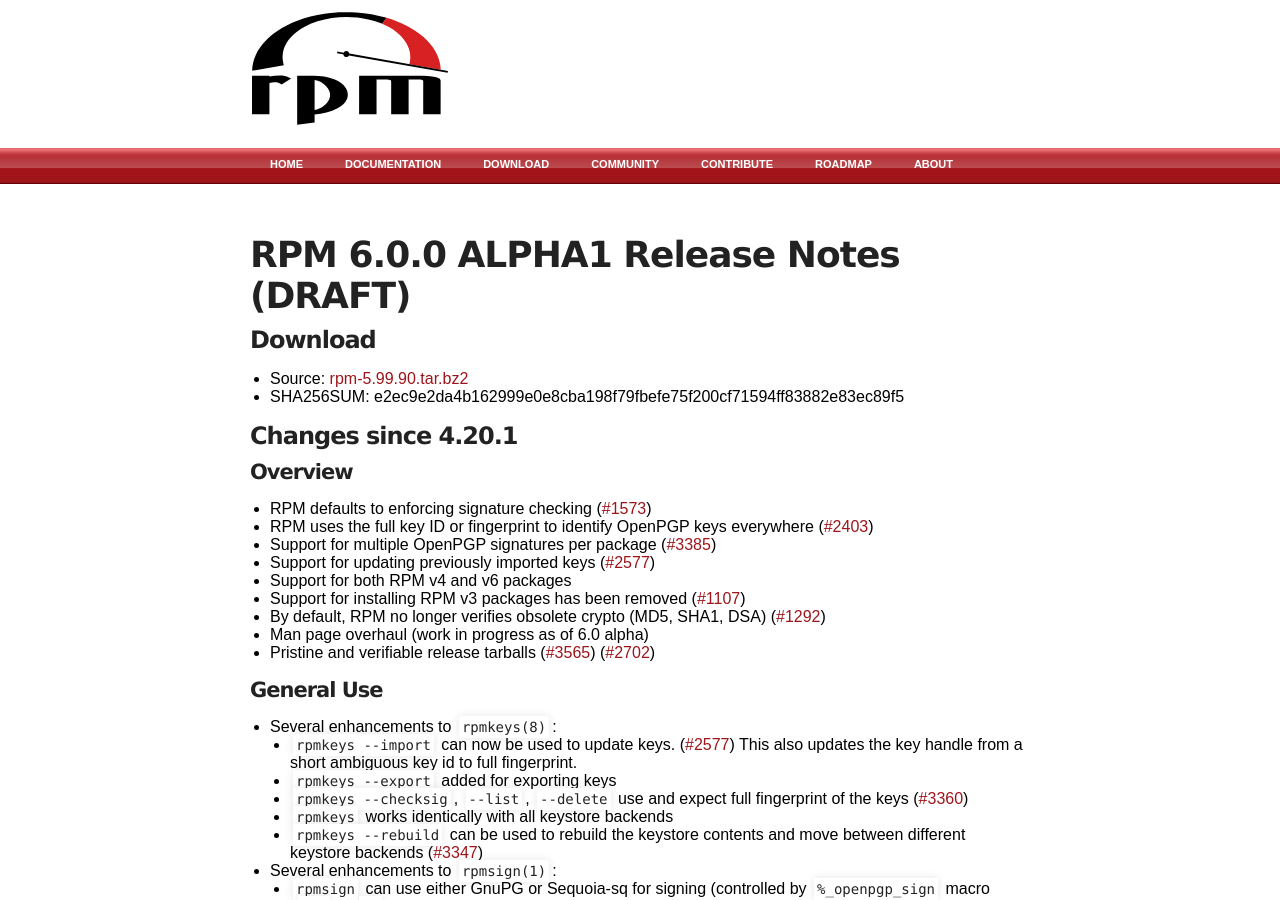
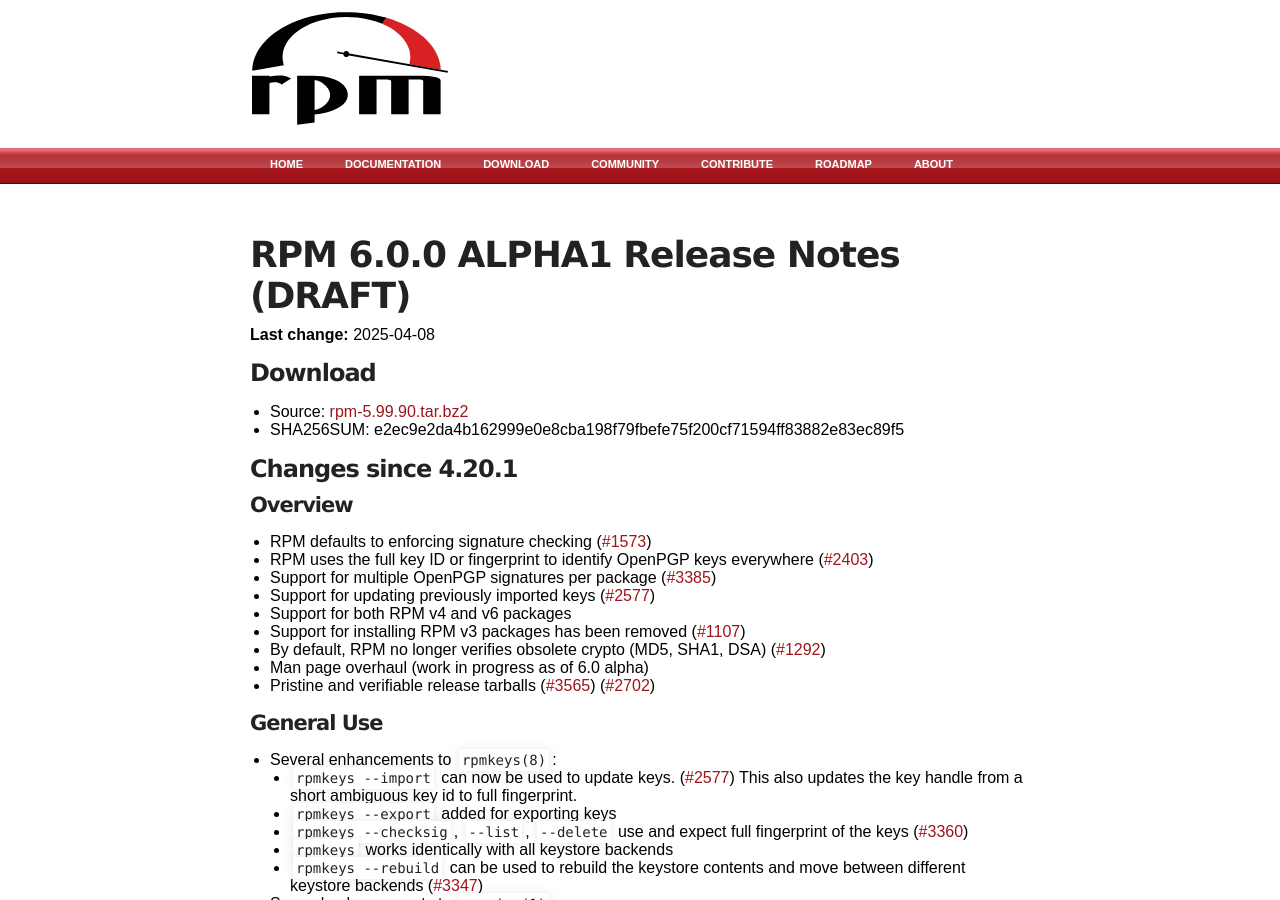
Before and after one commit to rpm-software-management/rpm-web, a Jekyll site: the page built from _releases/6.0.0.md, in a window 1280 px wide and 900 px high. Built offline with Jekyll 4.4.1, drawn with Linux system fonts in a browser that asks for light colours.

Commit message:
Add date stamps to release pages
Show the last-updated date on drafts and the publication date on final
releases.

```diff
--- a/_layouts/release.html
+++ b/_layouts/release.html
@@ -8,6 +8,14 @@ layout: default
 {% endif %}
 
 <h1>{{ title }}</h1>
+
+<p>
+{% if page.draft %}
+    <strong>Last change:</strong> {{ page.date | date: "%Y-%m-%d" }}
+{% else %}
+    <strong>{{ page.date | date: "%B %d, %Y" }}</strong>
+{% endif %}
+</p>
 
 <h3>Download</h3>
 <ul>
```
